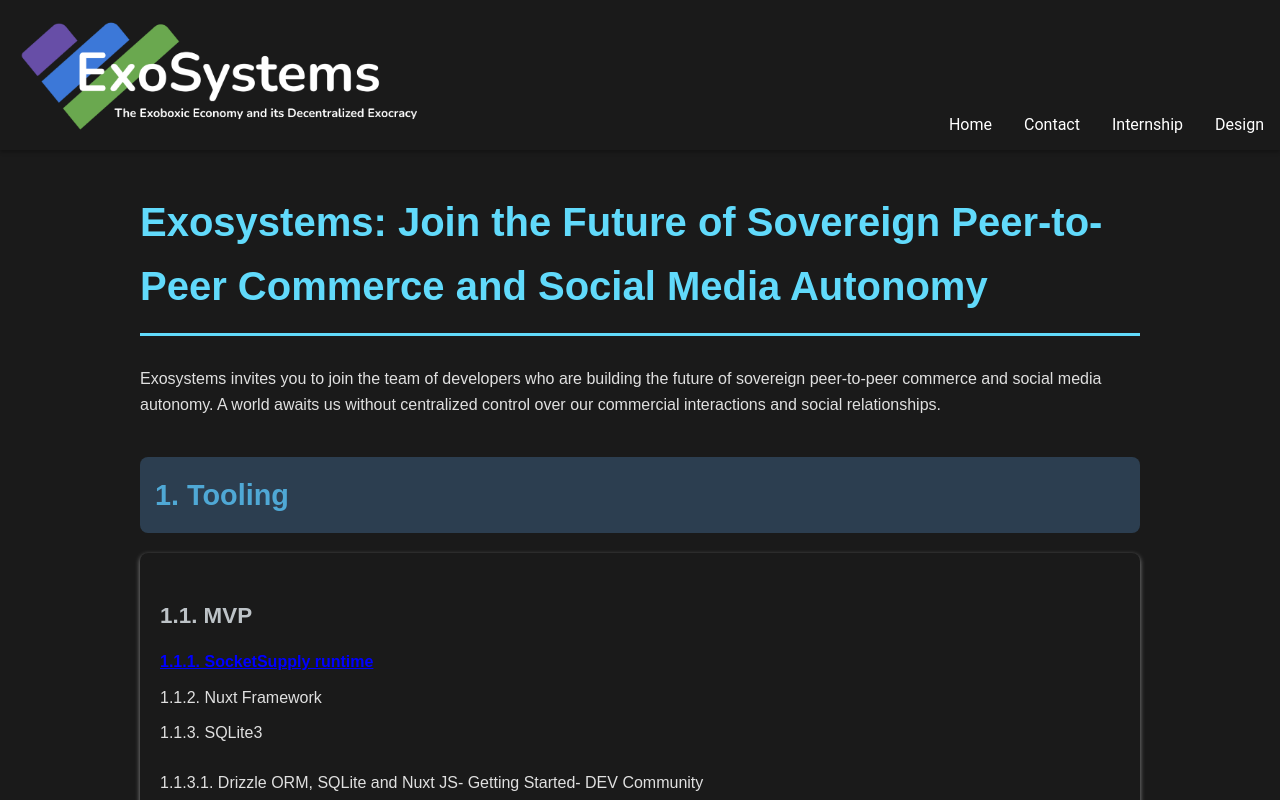
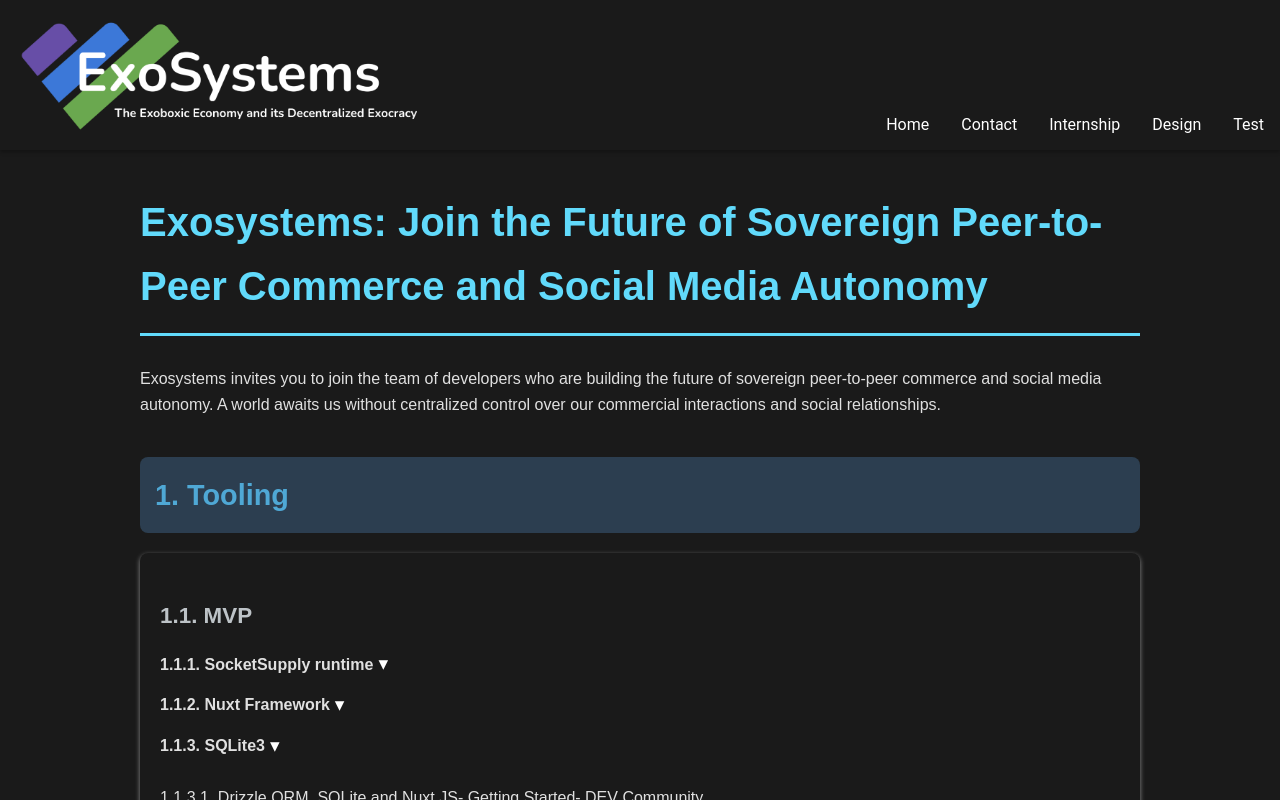
Before and after one commit to ExonomyOrg/exosystems_nuxt, a Nuxt app: page /exonomy-design in a window 1280 px wide. Shown: the top 800 px of the page. Built offline with nearby package versions, Linux system fonts and the light colour scheme.

Commit message:
better dropdown

```diff
--- a/components/DropList.vue
+++ b/components/DropList.vue
@@ -1,7 +1,12 @@
-<template>
+
+   <template>
     <div>
-      <h4 @click="toggle">{{ title }}</h4>
+      <div class="dropdown-header">
+        <h4 @click="toggle">{{ title }}</h4>
+        <span class="dropdown-icon" @click="toggle">&#9662;</span>
+      </div>
       <div v-if="isOpen" class="content">
+        <!-- No wrapper div; directly style the iframe container -->
         <iframe :src="url" frameborder="0" width="100%" height="500px"></iframe>
       </div>
     </div>
@@ -17,18 +22,34 @@
 
   const isOpen = ref(false);
 
-  const toggle = () => {
+  const toggle = (event) => {
+    event.stopPropagation(); // Prevent event from propagating to parent elements
     isOpen.value = !isOpen.value;
   };
   </script>
 
   <style scoped>
-  h4 {
+  .dropdown-header {
+    display: flex;
+    align-items: center;
     cursor: pointer;
-    color: blue;
-    text-decoration: underline;
   }
+
+  .dropdown-icon {
+    margin-left: 5px;
+    font-size: 1.2em;
+    color: #fff;
+  }
+
   .content {
     margin-top: 10px;
+    background-color: #ffffff; /* Ensure a background color for the iframe container */
+    padding: 3px; /* Optional padding to create space around the iframe */
+    border-radius: 3px; /* Optional rounded corners for better styling */
+    box-shadow: 0 2px 5px rgba(0, 0, 0, 0.2); /* Optional shadow to make the container stand out */
+  }
+
+  .content iframe {
+    border: none; /* Remove default iframe border */
   }
   </style>
--- a/components/navbar.vue
+++ b/components/navbar.vue
@@ -5,7 +5,8 @@
       <nuxt-link to="/">Home</nuxt-link>
       <nuxt-link to="/contact">Contact</nuxt-link>
       <nuxt-link to="/internship">Internship</nuxt-link>
-      <nuxt-link to="/design">Design</nuxt-link>
+      <nuxt-link to="/exonomy-design">Design</nuxt-link>
+      <nuxt-link to="/test">Test</nuxt-link>
     </div>
   </nav>
 </template>
--- a/pages/exonomy-design.vue
+++ b/pages/exonomy-design.vue
@@ -1,214 +1,3 @@
-<!--
-<template>
-  <div>
-      <Navbar />
-
-    <div class="exonomy-design">
-      <h1>Exonomy and Exocracy Overview</h1>
-
-      <section>
-        <h2>1. Tooling</h2>
-        <p>
-          MVP: The P2P solution for 100% decentralization, supporting persistence of peer-to-peer streaming data, resulting in an eventually consistent shared state between all peers. Peers don’t rely on the availability of original data authors due to decentralized topology.
-        </p>
-        <p>
-          Tools:
-          <ul>
-            <li>1.1 SocketSupply runtime</li>
-            <li>1.2 Nuxt Framework</li>
-            <li>1.3 SQLite3 - educational resources:
-              <ul>
-                <li>1.3.1 <a href="https://dev.to/aaronksaunders/drizzle-orm-sqlite-and-nuxt-js-getting-started-374m">Drizzle ORM, SQLite and Nuxt JS - Getting Started</a></li>
-                <li>1.3.2 <a href="https://github.com/WiseLibs/better-sqlite3">GitHub - WiseLibs/better-sqlite3: The fastest and simplest library for SQLite3 in Node.js.</a></li>
-              </ul>
-            </li>
-            <li>1.4 Vuetify UI theming</li>
-          </ul>
-        </p>
-      </section>
-
-      <section>
-        <h2>2. Model</h2>
-        <p>
-          Detailed database structure including Voucher, Campaigns, Trusts, Projects, CrowdFunders, CrowdSourcing, Exonomists.
-        </p>
-        <p>
-          <strong>Voucher:</strong>
-          <ul>
-            <li>2.1 VoucherID (ContentID from IPFS Create event)</li>
-            <li>2.2 Voucher (Descriptive name)</li>
-            <li>2.3 Notes (Long form explanation)</li>
-            <li>2.4 Author (Creator and first Owner) (Foreign Key from Exonomists)</li>
-            <li>2.5 Owner (Current Owner in possession) (Foreign Key from Exonomists)</li>
-            <li>2.6 Status (Created, Sold, Redeemed)</li>
-            <li>2.7 FaceValue (Declared value of the voucher’s product or service)</li>
-            <li>2.8 SaleValue (Final value of the voucher’s sale to a new owner)</li>
-            <li>2.9 Auction (Boolean of Auctioned status)</li>
-          </ul>
-        </p>
-        <p>
-          <strong>Campaigns:</strong>
-          <ul>
-            <li>2.10 CampaignID (possibly the same SubclusterID as a voucher or simply an IPFS DocumentID)</li>
-            <li>2.11 Campaign Title</li>
-            <li>2.12 Campaign Long Description</li>
-            <li>2.13 StartDate</li>
-            <li>2.14 EndDate</li>
-            <li>2.15 AuthorID</li>
-          </ul>
-        </p>
-        <p>
-          <strong>2.16 Delegates, Trusts, Projects, CrowdFunders, CrowdSourcing, Exonomists:</strong>
-          (Details as per your project's specific requirements)
-        </p>
-      </section>
-
-      <section>
-        <h2>3. Exonomy App Feature Tree</h2>
-        <p>
-          Features to be included in v1.0:
-          <ul>
-            <li>3.1 Exonomy (NFT) Wallet</li>
-            <li>3.2 CRUD operations</li>
-            <li>3.3 Barter and sell for cash/crypto</li>
-            <li>3.4 Voucher Market / Auction</li>
-            <li>3.5 Cost Sharing</li>
-            <li>3.6 Crowdfunding Campaigns</li>
-            <li>3.7 Exocracy Lite features (decentralized project management)</li>
-            <li>3.8 CRUD operations for CrowdFunding and CrowdSourcing</li>
-          </ul>
-        </p>
-      </section>
-
-      <section>
-        <h2>4. Exocracy.com Feature Tree</h2>
-        <p>
-          Hosted project management web app running on PostgreSQL with SQL REST API. Integration with Exonomy mobile app using SQLite3 for local synchronization. Offers free and paid tiers based on project size.
-        </p>
-        <p>
-          Pricing tiers:
-          <ul>
-            <li>4.1 Free tier: 1 project with up to 100 tasks</li>
-            <li>4.2 Paid tiers:
-              <ul>
-                <li>4.2.1 Up to 10K tasks: $5 per month</li>
-                <li>4.2.2 Up to 100K tasks: $25 per month</li>
-              </ul>
-            </li>
-          </ul>
-        </p>
-        <p>
-          Visitors to Exocracy.com can download the Exonomy app for full Exonomy functionality.
-        </p>
-      </section>
-
-    </div>
-  </div>
-  </template>
-
-  <script>
-  import Navbar from '@/components/navbar.vue';
-  export default {
-    // Optionally, you can define meta tags, head, etc.
-    head() {
-      return {
-        title: 'Exonomy and Exocracy Overview - ExoSystems',
-        meta: [
-          { hid: 'description', name: 'description', content: 'Overview of Exonomy and Exocracy projects at ExoSystems, detailing tooling, models, and features.' }
-        ]
-      };
-    }
-  }
-  </script>
-
-  <style scoped>
-.exonomy-design {
-  max-width: 1000px;
-  margin: 0 auto;
-  padding: 40px;
-  font-family: 'Arial', sans-serif;
-  color: #e0e0e0;
-  line-height: 1.6;
-  background-color: #1a1a1a;
-}
-
-.exonomy-design h1 {
-  color: #61dafb;
-  font-size: 2.5em;
-  border-bottom: 3px solid #61dafb;
-  padding-bottom: 15px;
-  margin-bottom: 30px;
-}
-
-.exonomy-design h2 {
-  color: #4fa8d5;
-  font-size: 1.8em;
-  background-color: #2c3e50;
-  padding: 15px;
-  border-radius: 8px;
-  margin-top: 40px;
-  margin-bottom: 20px;
-  transition: background-color 0.3s ease;
-}
-
-.exonomy-design h2:hover {
-  background-color: #34495e;
-}
-
-.exonomy-design h3 {
-  color: #bdc3c7;
-  font-size: 1.4em;
-  margin-top: 25px;
-  margin-bottom: 15px;
-}
-
-.exonomy-design .section-content {
-  padding: 20px;
-  background-color: #2c3e50;
-  border-radius: 8px;
-  box-shadow: 0 2px 5px rgba(255,255,255,0.1);
-}
-
-.exonomy-design p {
-  margin-bottom: 15px;
-}
-
-.exonomy-design ul {
-  padding-left: 25px;
-}
-
-.exonomy-design li {
-  margin-bottom: 10px;
-}
-
-.exonomy-design a {
-  color: #61dafb;
-  text-decoration: none;
-  transition: color 0.3s ease;
-}
-
-.exonomy-design a:hover {
-  color: #4fa8d5;
-  text-decoration: underline;
-}
-
-@media (max-width: 768px) {
-  .exonomy-design {
-    padding: 20px;
-  }
-
-  .exonomy-design h1 {
-    font-size: 2em;
-  }
-
-  .exonomy-design h2 {
-    font-size: 1.5em;
-  }
-}
-    </style>
-   -->
-
-
    <template>
     <Navbar />
     <div class="exonomy-design">
@@ -222,8 +11,8 @@
             <h3>1.1. MVP</h3>
             <ul>
               <li><DropList title="1.1.1. SocketSupply runtime" url="https://socketsupply.co"></DropList></li>
-              <li>1.1.2. Nuxt Framework</li>
-              <li>1.1.3. SQLite3</li>
+              <li><DropList title="1.1.2. Nuxt Framework" url="https://nuxt.com"></DropList></li>
+              <li><DropList title="1.1.3. SQLite3" url="https://www.sqlite.org/"></DropList></li>
             </ul>
             <ul>
               <li>1.1.3.1. Drizzle ORM, SQLite and Nuxt JS- Getting Started- DEV Community</li>
--- /dev/null
+++ b/pages/test.vue
@@ -0,0 +1,16 @@
+<template>
+    <div class="exonomy-design">
+      <!-- Other content -->
+      <ul>
+        <li>
+          <DropList title="1.1.1. SocketSupply runtime" url="https://socketsupply.co"></DropList>
+        </li>
+        <!-- Other list items -->
+      </ul>
+      <!-- Other content -->
+    </div>
+  </template>
+
+  <script setup>
+  import DropList from '@/components/DropList.vue';
+  </script>
```
